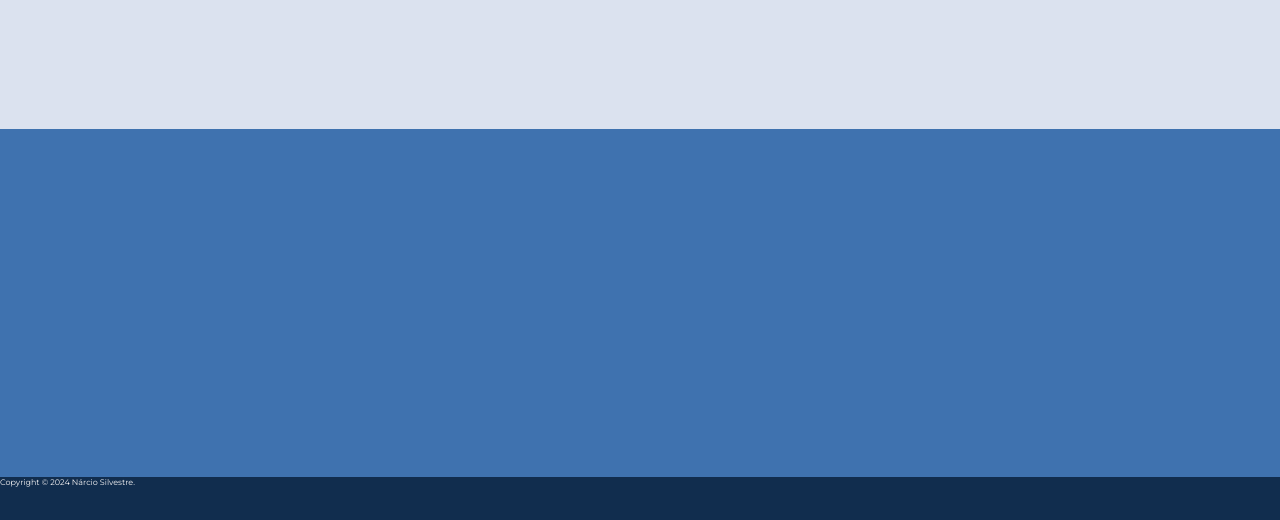
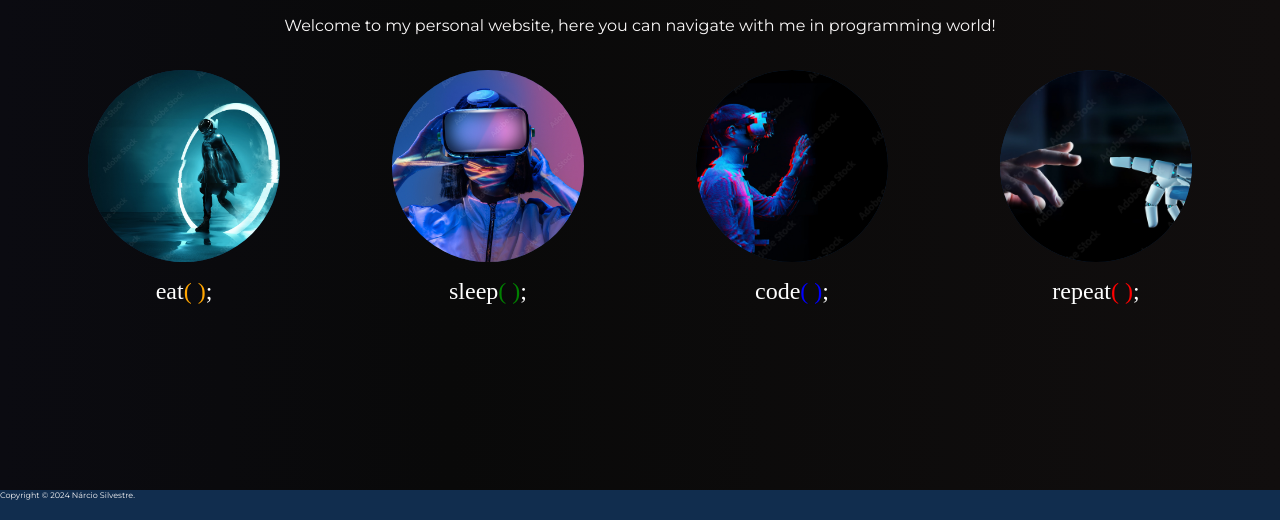
Before and after one commit to Narcio-Silvestre/mywebsite, a plain HTML site: page index.html in a window 1280 px wide. Shown: the part 280-800 px from the top of the page. Drawn offline with Linux system fonts and the light colour scheme.

Commit message:
add new divs

```diff
--- a/css/main.css
+++ b/css/main.css
@@ -9,7 +9,7 @@ body{
     background-color: #000;
     display: grid;
     grid-template-columns: 1fr ;
-    grid-template-rows: 0.35fr 4fr 0.25fr;
+    grid-template-rows: 0.35fr 6fr 0.25fr;
     font-family: "Montserrat", sans-serif;
 
 }
@@ -67,17 +67,70 @@ body{
 
 .main{
     display: grid;
-    grid-template: 1fr 1fr/1fr;
+    grid-template: 1fr/1fr;
+    color: #f9f7f7;
 }
 
 .intro {
-    background-color: #dbe2ef;
+    background: rgb(11,11,17);
+    background: linear-gradient(90deg, rgba(11,11,17,1) 0%, rgba(9,9,9,1) 35%, rgba(17,14,14,1) 100%);
     display: flex;
     justify-content: center;
     align-items: center;
     flex-direction: column;
-    gap: 0.5rem;
+    gap: 2rem;
     font-size: 1rem;
+}
+
+.intro_circles{
+    display: flex;
+    flex-direction: row;
+    gap: 4rem;
+}
+
+.quadriple_items{
+    display: flex;
+    flex-direction: column;
+    width: 15rem;
+    height: 15rem;
+    color: white;
+    justify-content: center;
+    align-items: center;
+    gap: 1rem;
+    transition: border 0.5s ease-in-out;
+
+}
+
+.quadriple_items > div > p{
+    font-size: 1.5rem;
+    font-family: serif;
+
+}
+.circles_item{
+    display: flex;
+    width: 12rem;
+    height: 12rem;
+    border-radius: 50%;
+    color: white;
+    background-color: #112d4e;
+    justify-content: center;
+    align-items: center;
+    transition: border 0.5s ease-in-out;
+
+}
+
+.circles_item > img {
+    border-radius: 50%;
+    object-fit: cover;
+    height: 12rem;
+    width: 12rem;
+
+}
+
+.circles_item :hover{
+
+    border: #f9f7f7 solid 0.1rem;
+
 }
 
 .passion{
@@ -113,14 +166,21 @@ body{
     .intro   {
 
         justify-content: center;
+        align-items: center;
+        font-size: 1rem;
+        display: flex;
+        gap: 2rem;
 
 
     }
 
-    .intro > p{
-        text-justify: distribute-all-lines;
+
+
+    .intro_circles{
+        display: flex;
+        flex-direction: column;
+        gap: 4rem;
     }
-
 
 
     .footer {
--- a/index.html
+++ b/index.html
@@ -23,8 +23,8 @@
                 <li><a href="">Home</a> </li>
                 <li><a href="">Portifólio</a></li>
                 <li><a href="">Artigos</a></li>
-                <li><a href="">Sobre mim</a></li>
-                <li><a href="">Contatos</a></li>
+                <li><a href="./about.html">Sobre mim</a></li>
+                <li><a href="./contact.html">Contatos</a></li>
             </ul>
         </div>
 
@@ -33,10 +33,33 @@
     </div>
     <div class="main">
        <div class="main-item intro">
-        <h1>  <span style="color:#3f72af ;">Nárcio Silvestre</span></h1>
 
-        <p>Bem-vindo ao meu cantinho online onde compartilho minha jornada
-            e paixões.</p>
+       <h1>I´m Nárcio <span style="color: #3f72af">Silvestre</span></h1>
+        <p>Welcome to my personal website, here you can navigate with me in programming world!</p>
+
+
+
+        <div class="intro_circles">
+            <div class="quadriple_items">
+                <div class="circles_item"> <img src="./assets/1000_F_210150733_o9OSUurJgTnD35zUgCnIa2hTCnA2Lya0.jpg" alt="" >  </div>
+                <div><p>eat<span style="color: orange;">( )</span>;</p></div>
+            </div>
+
+            <div class="quadriple_items">
+                <div class="circles_item"> <img src="./assets/1000_F_266988947_pkHgdrOk1GEUZf1hqvZQaMIaZUCDoL1T.jpg" alt="" >  </div>
+                <div><p>sleep<span style="color: green;">( )</span>;</p></div>
+            </div>
+
+            <div class="quadriple_items">
+                <div class="circles_item"> <img src="./assets/1000_F_270537879_zZSYyCuhADNfqtS9jXo1XbDRPhr5rDsh.jpg" alt="" >  </div>
+                <div><p>code<span style="color: blue">( )</span>;</p></div>
+            </div>
+
+            <div class="quadriple_items">
+                <div class="circles_item"> <img src="./assets/1000_F_209433187_GRcMU0TvrSrCDbRY37LXcCvZZX5WU0xa.jpg" alt="" >  </div>
+                <div><p>repeat<span style="color: red">( )</span>;</p></div>
+            </div>
+        </div>
 
        </div>
        <div class="main-item passion"></div>
```
Also changed, not shown: assets/1000_F_209433187_GRcMU0TvrSrCDbRY37LXcCvZZX5WU0xa.jpg (added), assets/1000_F_210150733_o9OSUurJgTnD35zUgCnIa2hTCnA2Lya0.jpg (added), assets/1000_F_266988947_pkHgdrOk1GEUZf1hqvZQaMIaZUCDoL1T.jpg (added), assets/1000_F_270537879_zZSYyCuhADNfqtS9jXo1XbDRPhr5rDsh.jpg (added), assets/1000_F_281209522_6ydUN3cEUmK2QF9EjySZXtEvwQ5QCOV9.jpg (added), assets/1000_F_358683651_jHPyeP5Ou2OPv86qLUn9VSBzV5hAM5wv.jpg (added), assets/1000_F_394126607_RH1KTI5l8wuSj7y6goUSL9fV4OwoHjdZ.jpg (added), assets/1000_F_402229073_3Kx883Jcj1IefaULkka5FNLb2ofl0sOu.jpg (added), assets/1000_F_591668427_gnrnurAk70EsT2VvgtXULnImkoOsLwr2.jpg (added), assets/1000_F_715136204_DtBt4LCOiLXNEuEKLfbcthTUm6l2leoL.jpg (added), assets/1000_F_98230603_qN0pym9wcjmWwoek0no42mA1uL6uGYLx.jpg (added), assets/240_F_290510160_IPHX2vCxkyuCIMuaOD0l0loKVETevAY3.jpg (added), assets/240_F_421248932_6iPRRL0XGY5Nyg1cn5SMLxLaKBoTonQk.jpg (added), assets/garfo.png (added), 3 more files.
